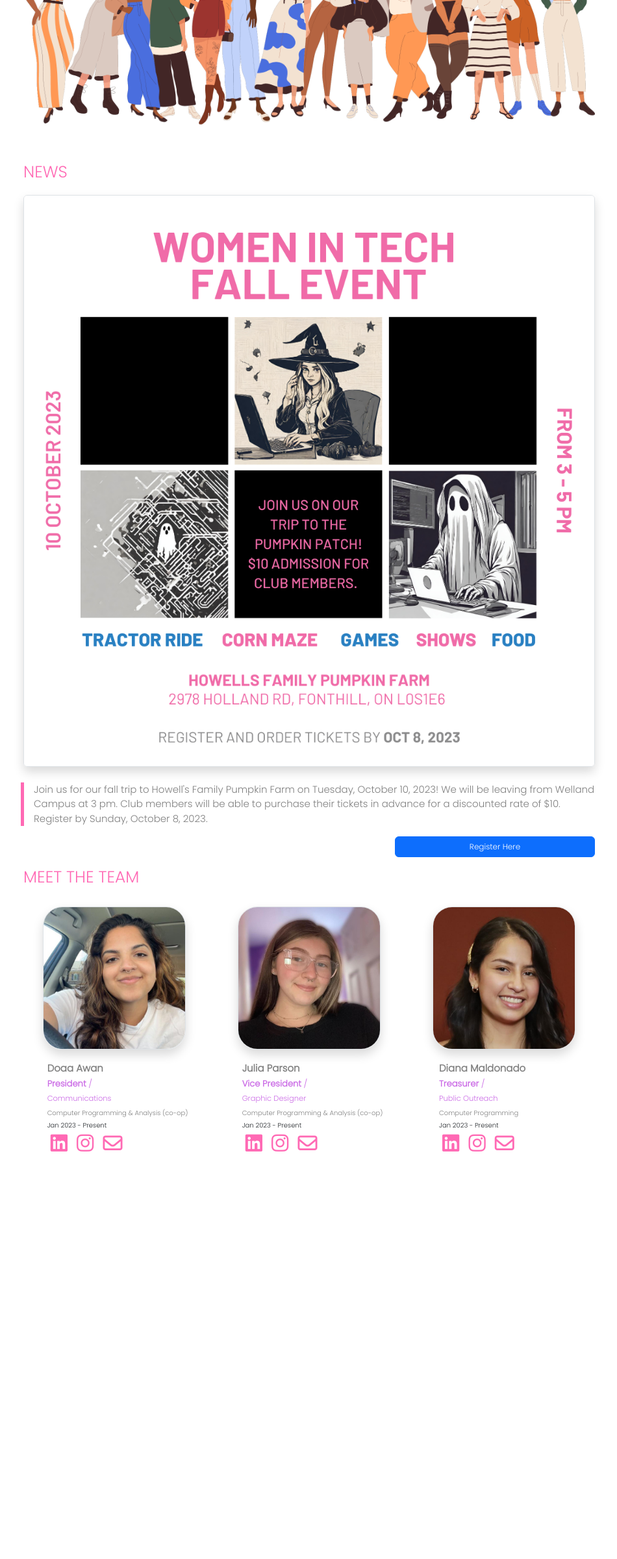
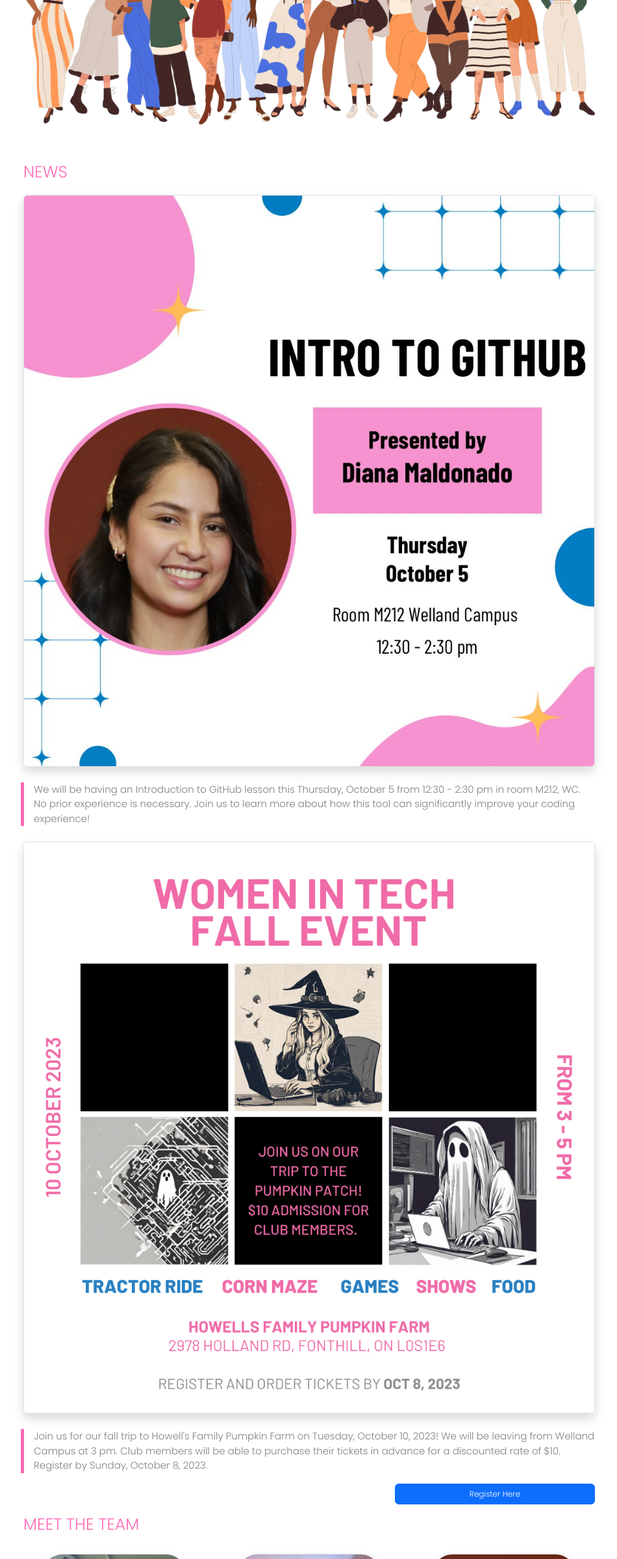
Before and after one commit to Doaa-Awan/Women-in-Tech, a plain HTML site: page index.html in a window 1280 px wide. Shown: the part 1211-3610 px from the top of the page at 65% size, without its empty margins (164-1114 px from the left). Before the commit the page ends 3100 px from the top, so only its background shows below. Drawn offline with nearby package versions, Linux system fonts and the light colour scheme; a web font is replaced by a local one.

Commit message:
update news section content

```diff
--- a/index.html
+++ b/index.html
@@ -71,16 +71,23 @@
              Niagara College, Welland Campus
           </p>
         </div>
-        <img src="images/girls-in-group.png" alt="" class="img-fluid girls-in-group mb-3" id="news_section">
+        <img src="images/girls-in-group.png" alt="" class="img-fluid girls-in-group mb-3" >
       </section>
 
-      <section  class="mt-2 pt-2 pb-3 ">
+      <section class="mt-2 pt-2 pb-3" id="news_section">
         <h2>News</h2>
-        <div >
+
+        <div>
+          <img src="images/meeting-4.jpg" alt="" class="img-fluid border rounded mb-4 shadow">
+        </div>
+        <p id="contact_section" class="colorLine ms-3 mb-4">We will be having an Introduction to GitHub lesson this Thursday, October 5 from 12:30 - 2:30 pm in room M212, WC. No prior experience is necessary. Join us to learn more about how this tool can significantly improve your coding experience! </p>
+
+        <div>
           <img src="images/pumpkin-patch-trip.png" alt="" class="img-fluid border rounded mb-4 shadow">
         </div>
         <p id="contact_section" class="colorLine ms-3">Join us for our fall trip to Howell's Family Pumpkin Farm on Tuesday, October 10, 2023! We will be leaving from Welland Campus at 3 pm. Club members will be able to purchase their tickets in advance for a discounted rate of $10. Register by Sunday, October 8, 2023.</p>
         <a href="https://forms.gle/XpE4FJPY7rMd8Fd37" target="_blank" class="btn btn-primary register-btn">Register Here</a>
+
       </section>
 
     <section>
```
Also changed, not shown: images/meeting-4.jpg (added).
